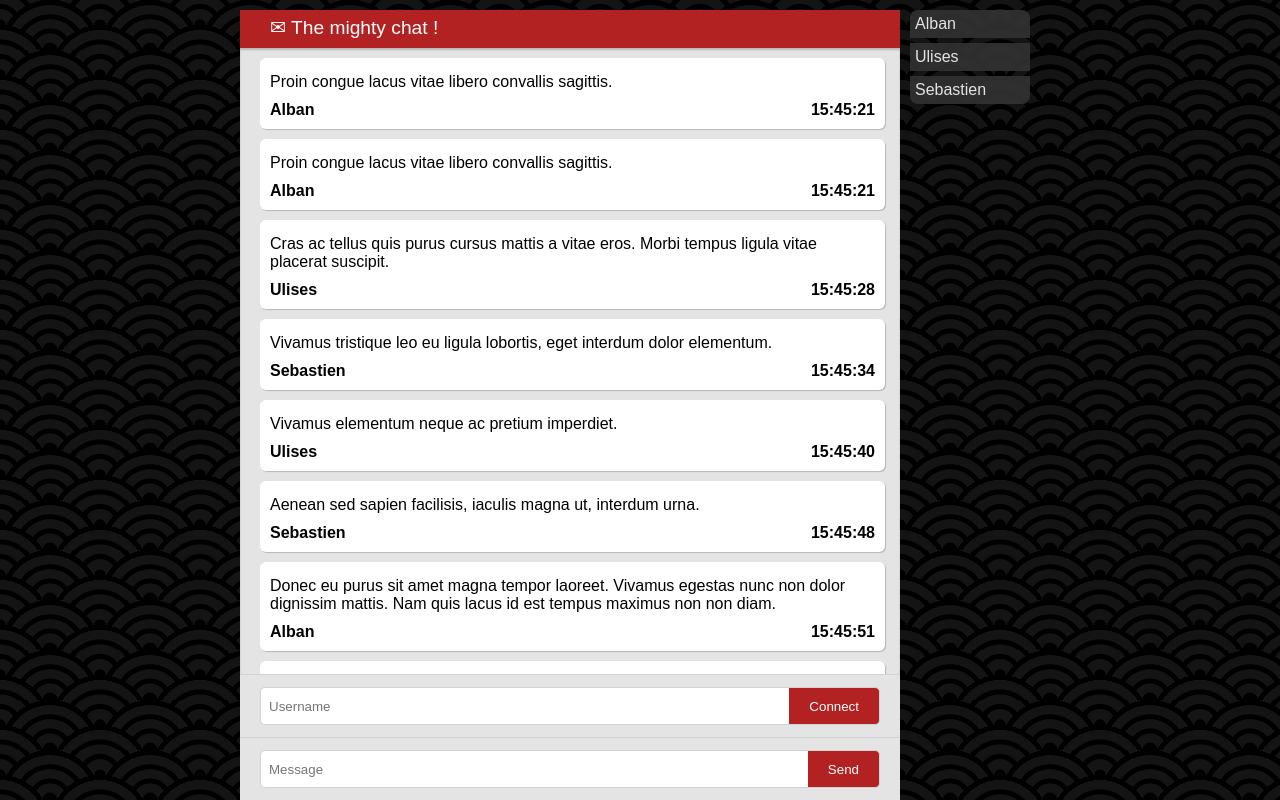
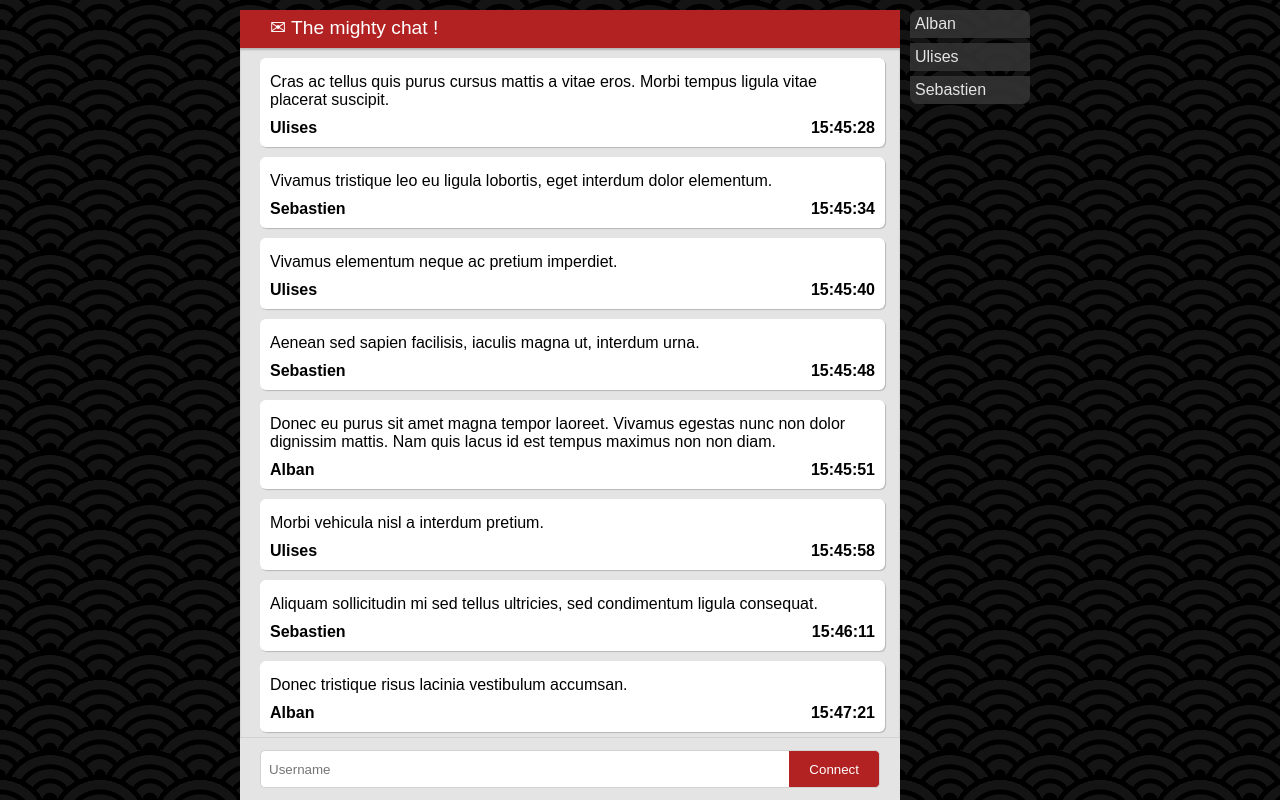
Before and after one commit to Astat/Angular2Chat, an Angular app: page / in a window 1280 px wide. Built offline with nearby package versions, Linux system fonts and the light colour scheme.

Commit message:
Simple binding

```diff
--- a/src/app/app.component.html
+++ b/src/app/app.component.html
@@ -4,157 +4,24 @@
       ✉ The mighty chat !
     </header>
     <div class="messages">
-      <div class="message">
-        <div class="text">Proin congue lacus vitae libero convallis sagittis.</div>
-        <div class="author">Alban</div>
-        <div class="time">15:45:21</div>
-      </div>
-      <div class="message">
-        <div class="text">Proin congue lacus vitae libero convallis sagittis.</div>
-        <div class="author">Alban</div>
-        <div class="time">15:45:21</div>
-      </div>
-      <div class="message">
-        <div class="text">Cras ac tellus quis purus cursus mattis a vitae eros. Morbi tempus ligula vitae placerat suscipit.</div>
-        <div class="author">Ulises</div>
-        <div class="time">15:45:28</div>
-      </div>
-      <div class="message">
-        <div class="text">Vivamus tristique leo eu ligula lobortis, eget interdum dolor elementum.</div>
-        <div class="author">Sebastien</div>
-        <div class="time">15:45:34</div>
-      </div>
-      <div class="message">
-        <div class="text">Vivamus elementum neque ac pretium imperdiet.</div>
-        <div class="author">Ulises</div>
-        <div class="time">15:45:40</div>
-      </div>
-      <div class="message">
-        <div class="text">Aenean sed sapien facilisis, iaculis magna ut, interdum urna.</div>
-        <div class="author">Sebastien</div>
-        <div class="time">15:45:48</div>
-      </div>
-      <div class="message">
-        <div class="text">Donec eu purus sit amet magna tempor laoreet. Vivamus egestas nunc non dolor dignissim mattis. Nam quis lacus id
-          est tempus maximus non non diam.</div>
-        <div class="author">Alban</div>
-        <div class="time">15:45:51</div>
-      </div>
-      <div class="message">
-        <div class="text">Morbi vehicula nisl a interdum pretium.</div>
-        <div class="author">Ulises</div>
-        <div class="time">15:45:58</div>
-      </div>
-      <div class="message">
-        <div class="text">Aliquam sollicitudin mi sed tellus ultricies, sed condimentum ligula consequat.</div>
-        <div class="author">Sebastien</div>
-        <div class="time">15:46:11</div>
-      </div>
-      <div class="message">
-        <div class="text">Donec tristique risus lacinia vestibulum accumsan.</div>
-        <div class="author">Alban</div>
-        <div class="time">15:47:21</div>
-      </div>
-      <div class="message">
-        <div class="text">Cras laoreet ex et porttitor malesuada.</div>
-        <div class="author">Alban</div>
-        <div class="time">15:48:18</div>
-      </div>
-      <div class="message">
-        <div class="text">Donec in</div>
-        <div class="author">Sebastien</div>
-        <div class="time">15:48:24</div>
-      </div>
-      <div class="message">
-        <div class="text">Nam fermentum nisi at ipsum commodo finibus sit amet ut risus.</div>
-        <div class="author">Alban</div>
-        <div class="time">15:48:32</div>
-      </div>
-      <div class="message">
-        <div class="text">Phasellus fermentum ex ac ipsum mollis, eget pellentesque ex dictum.</div>
-        <div class="author">Ulises</div>
-        <div class="time">15:48:40</div>
-      </div>
-      <div class="message">
-        <div class="text">Aliquam vitae magna quis ante tincidunt consequat.</div>
-        <div class="author">Ulises</div>
-        <div class="time">15:48:55</div>
-      </div>
-      <div class="message">
-        <div class="text">Donec in</div>
-        <div class="author">Sebastien</div>
-        <div class="time">15:49:34</div>
-      </div>
-      <div class="message">
-        <div class="text">Suspendisse quis enim in metus volutpat hendrerit.</div>
-        <div class="author">Sebastien</div>
-        <div class="time">15:50:21</div>
-      </div>
-      <div class="message">
-        <div class="text">Nulla auctor lectus vitae ornare rhoncus.</div>
-        <div class="author">Ulises</div>
-        <div class="time">15:50:22</div>
-      </div>
-      <div class="message">
-        <div class="text">Phasellus fermentum ex ac ipsum mollis, eget pellentesque ex dictum.</div>
-        <div class="author">Sebastien</div>
-        <div class="time">15:50:30</div>
-      </div>
-      <div class="message">
-        <div class="text">Pellentesque nec sapien eget leo accumsan fringilla. Donec at ante quis purus mollis commodo sit amet non est.</div>
-        <div class="author">Alban</div>
-        <div class="time">15:50:31</div>
-      </div>
-      <div class="message">
-        <div class="text">Proin hendrerit elit sit amet nibh hendrerit lobortis.</div>
-        <div class="author">Ulises</div>
-        <div class="time">15:50:41</div>
-      </div>
-      <div class="message">
-        <div class="text">Curabitur fermentum lacus at nunc vestibulum placerat. Mauris at arcu pharetra, ullamcorper turpis vitae, varius justo.</div>
-        <div class="author">Sebastien</div>
-        <div class="time">15:50:47</div>
-      </div>
-      <div class="message">
-        <div class="text">Nam fermentum nisi at ipsum commodo finibus sit amet ut risus.</div>
-        <div class="author">Alban</div>
-        <div class="time">15:50:50</div>
-      </div>
-      <div class="message">
-        <div class="text">Aliquam vitae magna quis ante tincidunt consequat.</div>
-        <div class="author">Alban</div>
-        <div class="time">15:50:56</div>
-      </div>
-      <div class="message">
-        <div class="text">Donec in risus eget lectus blandit condimentum.</div>
-        <div class="author">Sebastien</div>
-        <div class="time">15:51:12</div>
-      </div>
-      <div class="message">
-        <div class="text">Duis posuere neque ut lectus viverra ullamcorper et ut orci.</div>
-        <div class="author">Alban</div>
-        <div class="time">15:51:16</div>
-      </div>
-      <div class="message">
-        <div class="text">Pellentesque nec sapien eget leo accumsan fringilla. Donec at ante quis purus mollis commodo sit amet non est.</div>
-        <div class="author">Ulises</div>
-        <div class="time">15:52:18</div>
+      <div class="message" *ngFor="let message of messages">
+        <div class="text">{{message.text}}</div>
+        <div class="author">{{message.author}}</div>
+        <div class="time">{{message.time}}</div>
       </div>
     </div>
-    <div class="flex-input">
+    <div class="flex-input" *ngIf="!connected">
       <input type="text" placeholder="Username" />
       <button type="button">Connect</button>
     </div>
-    <div class="flex-input">
+    <div class="flex-input" *ngIf="connected">
       <input type="text" placeholder="Message" />
       <button type="button">Send</button>
     </div>
   </div>
   <div class="list">
     <ul>
-      <li>Alban</li>
-      <li>Ulises</li>
-      <li>Sebastien</li>
+      <li *ngFor="let user of users">{{user}}</li>
     </ul>
   </div>
 </div>
--- a/src/app/app.component.ts
+++ b/src/app/app.component.ts
@@ -6,5 +6,137 @@ import { Component } from '@angular/core';
   styleUrls: ['./app.component.css']
 })
 export class AppComponent {
-  title = 'app works!';
+
+  private connected:boolean = false;
+
+  private users: Array<String> = ["Alban", "Ulises", "Sebastien"]
+
+  private messages: Array<any> = [
+    {
+      "time": "15:45:28",
+      "author": "Ulises",
+      "text": "Cras ac tellus quis purus cursus mattis a vitae eros. Morbi tempus ligula vitae placerat suscipit."
+    },
+    {
+      "time": "15:45:34",
+      "author": "Sebastien",
+      "text": "Vivamus tristique leo eu ligula lobortis, eget interdum dolor elementum."
+    },
+    {
+      "time": "15:45:40",
+      "author": "Ulises",
+      "text": "Vivamus elementum neque ac pretium imperdiet."
+    },
+    {
+      "time": "15:45:48",
+      "author": "Sebastien",
+      "text": "Aenean sed sapien facilisis, iaculis magna ut, interdum urna."
+    },
+    {
+      "time": "15:45:51",
+      "author": "Alban",
+      "text": "Donec eu purus sit amet magna tempor laoreet. Vivamus egestas nunc non dolor dignissim mattis. Nam quis lacus id est tempus maximus non non diam."
+    },
+    {
+      "time": "15:45:58",
+      "author": "Ulises",
+      "text": "Morbi vehicula nisl a interdum pretium."
+    },
+    {
+      "time": "15:46:11",
+      "author": "Sebastien",
+      "text": "Aliquam sollicitudin mi sed tellus ultricies, sed condimentum ligula consequat."
+    },
+    {
+      "time": "15:47:21",
+      "author": "Alban",
+      "text": "Donec tristique risus lacinia vestibulum accumsan."
+    },
+    {
+      "time": "15:48:18",
+      "author": "Alban",
+      "text": "Cras laoreet ex et porttitor malesuada."
+    },
+    {
+      "time": "15:48:24",
+      "author": "Sebastien",
+      "text": "Donec in"
+    },
+    {
+      "time": "15:48:32",
+      "author": "Alban",
+      "text": "Nam fermentum nisi at ipsum commodo finibus sit amet ut risus."
+    },
+    {
+      "time": "15:48:40",
+      "author": "Ulises",
+      "text": "Phasellus fermentum ex ac ipsum mollis, eget pellentesque ex dictum."
+    },
+    {
+      "time": "15:48:55",
+      "author": "Ulises",
+      "text": "Aliquam vitae magna quis ante tincidunt consequat."
+    },
+    {
+      "time": "15:49:34",
+      "author": "Sebastien",
+      "text": "Donec in"
+    },
+    {
+      "time": "15:50:21",
+      "author": "Sebastien",
+      "text": "Suspendisse quis enim in metus volutpat hendrerit."
+    },
+    {
+      "time": "15:50:22",
+      "author": "Ulises",
+      "text": "Nulla auctor lectus vitae ornare rhoncus."
+    },
+    {
+      "time": "15:50:30",
+      "author": "Sebastien",
+      "text": "Phasellus fermentum ex ac ipsum mollis, eget pellentesque ex dictum."
+    },
+    {
+      "time": "15:50:31",
+      "author": "Alban",
+      "text": "Pellentesque nec sapien eget leo accumsan fringilla. Donec at ante quis purus mollis commodo sit amet non est."
+    },
+    {
+      "time": "15:50:41",
+      "author": "Ulises",
+      "text": "Proin hendrerit elit sit amet nibh hendrerit lobortis."
+    },
+    {
+      "time": "15:50:47",
+      "author": "Sebastien",
+      "text": "Curabitur fermentum lacus at nunc vestibulum placerat. Mauris at arcu pharetra, ullamcorper turpis vitae, varius justo."
+    },
+    {
+      "time": "15:50:50",
+      "author": "Alban",
+      "text": "Nam fermentum nisi at ipsum commodo finibus sit amet ut risus."
+    },
+    {
+      "time": "15:50:56",
+      "author": "Alban",
+      "text": "Aliquam vitae magna quis ante tincidunt consequat."
+    },
+    {
+      "time": "15:51:12",
+      "author": "Sebastien",
+      "text": "Donec in risus eget lectus blandit condimentum."
+    },
+    {
+      "time": "15:51:16",
+      "author": "Alban",
+      "text": "Duis posuere neque ut lectus viverra ullamcorper et ut orci."
+    },
+    {
+      "time": "15:52:18",
+      "author": "Ulises",
+      "text": "Pellentesque nec sapien eget leo accumsan fringilla. Donec at ante quis purus mollis commodo sit amet non est."
+    }
+  ];
+
 }
```
